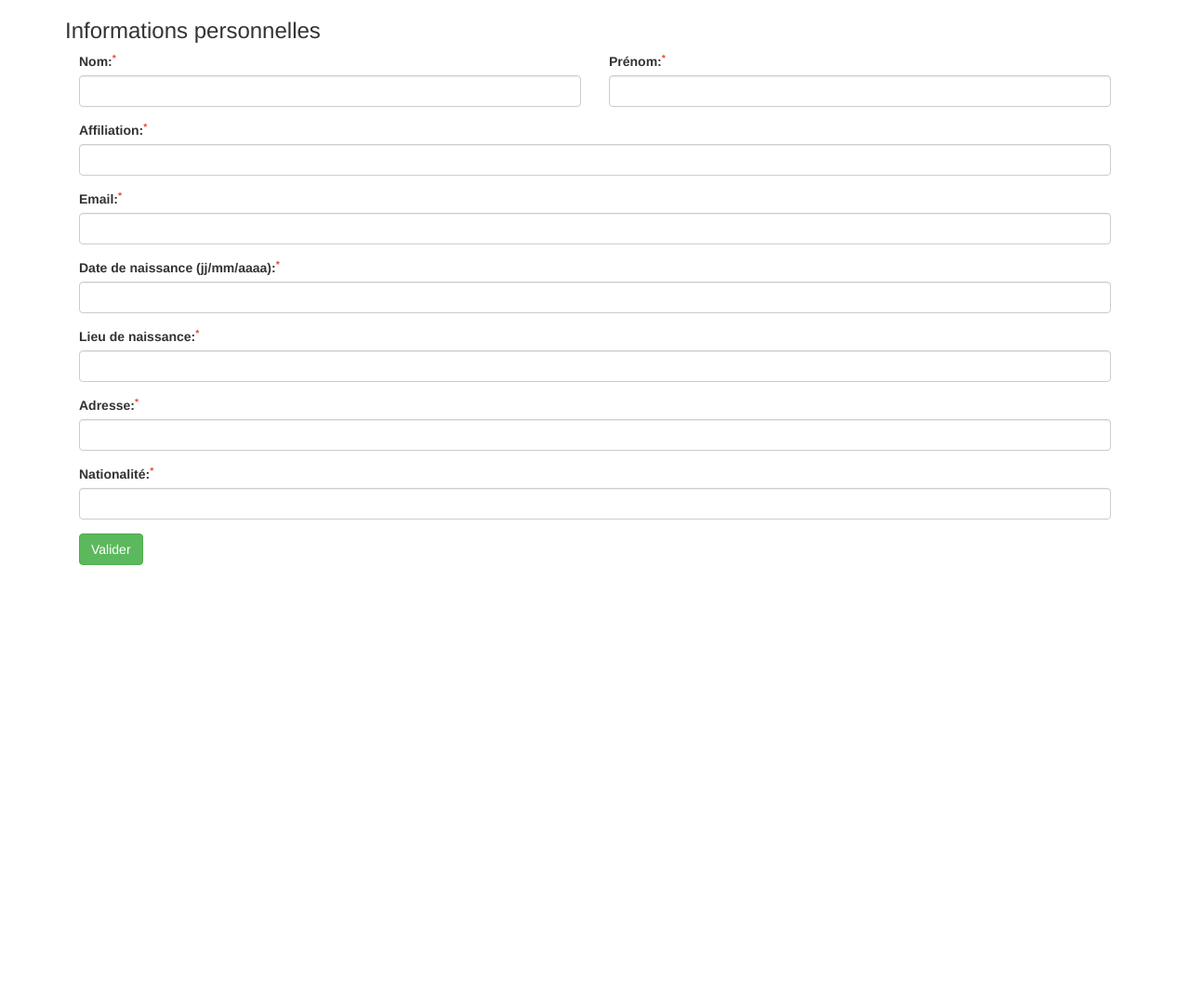
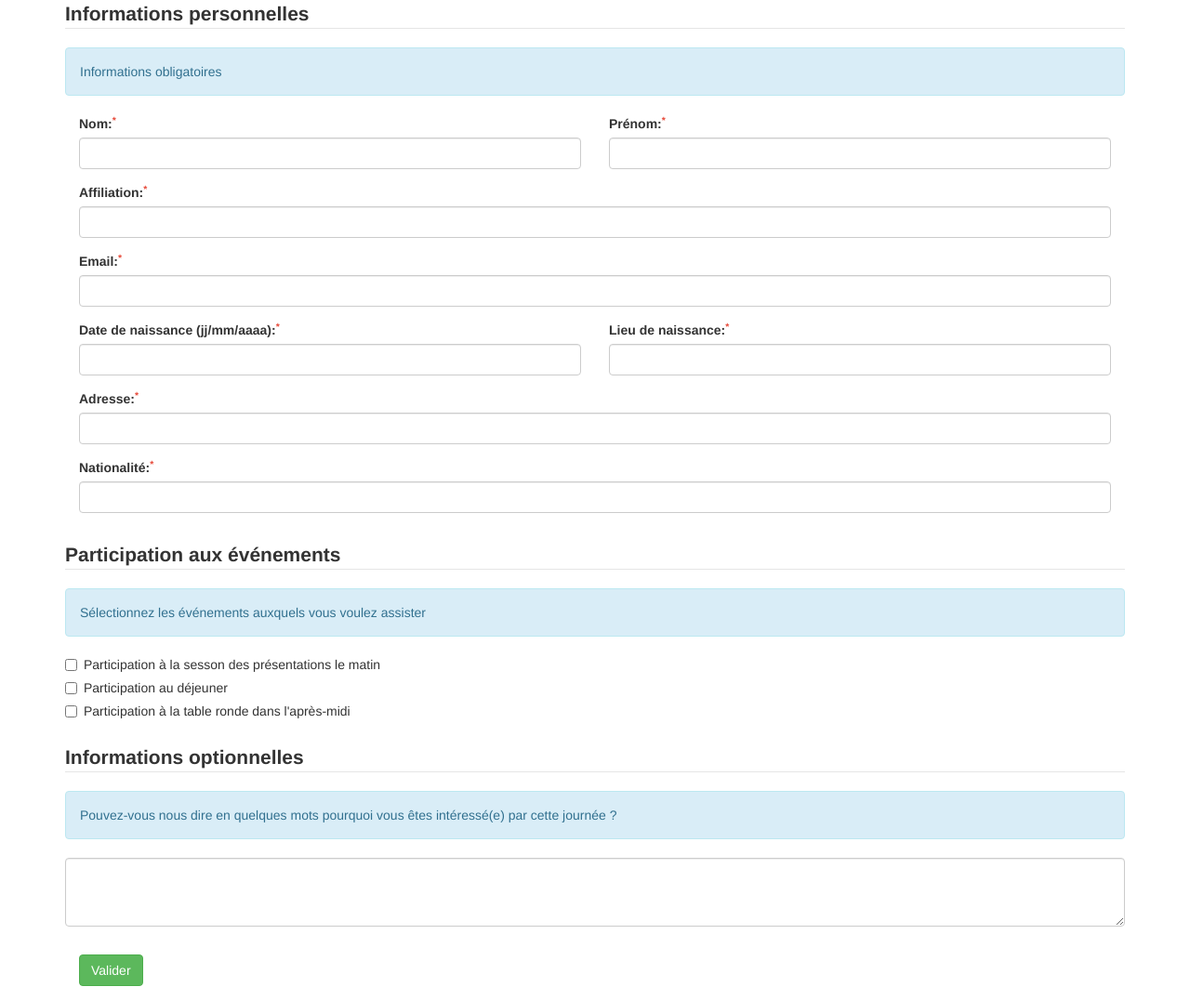
Before and after one commit to yipengh/olic_inscription_slim, a PHP site: page /templates/form.php in a window 1280 px wide. Shown: the whole page at 93% size. Before the commit the page ends 608 px from the top, so only its background shows below. Run offline with PHP 8.4, Linux system fonts and the light colour scheme; some libraries are stand-ins or nearby versions.

Commit message:
complete the form

```diff
--- a/templates/form.php
+++ b/templates/form.php
@@ -10,12 +10,19 @@
         .form-group label sup {
             color: #e74c3c;
         }
+        fieldset {
+            margin-bottom: 15px;
+        }
     </style>
 </head>
 <body>
     <div class="container">
-        <h3>Informations personnelles</h3>
         <form id="form-inscription" method="post">
+            <fieldset>
+                <legend><strong>Informations personnelles</strong></legend>
+                <div class="alert alert-info">
+                    Informations obligatoires
+                </div>
                 <div class="form-group col-md-6">
                     <label>Nom:</label>
                     <input class="form-control" type="text" name="lastname" required>
@@ -32,11 +39,11 @@
                     <label>Email:</label>
                     <input class="form-control" type="email" name="email" required>
                 </div>
-            <div class="form-group col-md-12">
+                <div class="form-group col-md-6">
                     <label>Date de naissance (jj/mm/aaaa):</label>
                     <input class="form-control" type="text" pattern="(0[1-9]|1[0-9]|2[0-9]|3[0-1])/(0[1-9]|1[0-2])/(19[0-9][0-9])" name="birthday_day" required>
                 </div>
-            <div class="form-group col-md-12">
+                <div class="form-group col-md-6">
                     <label>Lieu de naissance:</label>
                     <input class="form-control" type="text" name="birthplace" required>
                 </div>
@@ -48,6 +55,40 @@
                     <label>Nationalit&eacute;:</label>
                     <input class="form-control" type="text" name="nationality" required>
                 </div>
+            </fieldset>
+            <fieldset>
+                <legend><strong>Participation aux &eacute;v&eacute;nements</strong></legend>
+                <div class="alert alert-info">
+                    S&eacute;lectionnez les &eacute;v&eacute;nements auxquels vous voulez assister
+                </div>
+                <div class="checkbox">
+                    <label>
+                        <input type="checkbox" name="events[]" value="0">
+                        Participation &agrave; la sesson des pr&eacute;sentations le matin
+                    </label>
+                </div>
+                <div class="checkbox">
+                    <label>
+                        <input type="checkbox" name="events[]" value="1">
+                        Participation au d&eacute;jeuner
+                    </label>
+                </div>
+                <div class="checkbox">
+                    <label>
+                        <input type="checkbox" name="events[]" value="2">
+                        Participation &agrave; la table ronde dans l'apr&egrave;s-midi
+                    </label>
+                </div>
+            </fieldset>
+            <fieldset>
+                <legend><strong>Informations optionnelles</strong></legend>
+                <div class="alert alert-info">
+                    Pouvez-vous nous dire en quelques mots pourquoi vous &ecirc;tes int&eacute;ress&eacute;(e) par cette journ&eacute;e ?
+                </div>
+                <div class="form-group">
+                    <textarea class="form-control" name="interest" rows="3"></textarea>
+                </div>
+            </fieldset>
             <div class="form-group col-md-12">
                 <button class="btn btn-success">Valider</button>
             </div>
```
Lines whose indentation alone changed are shown as unchanged.
